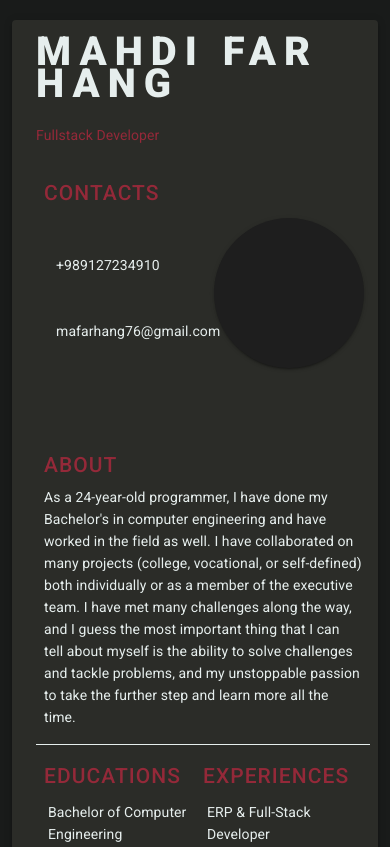
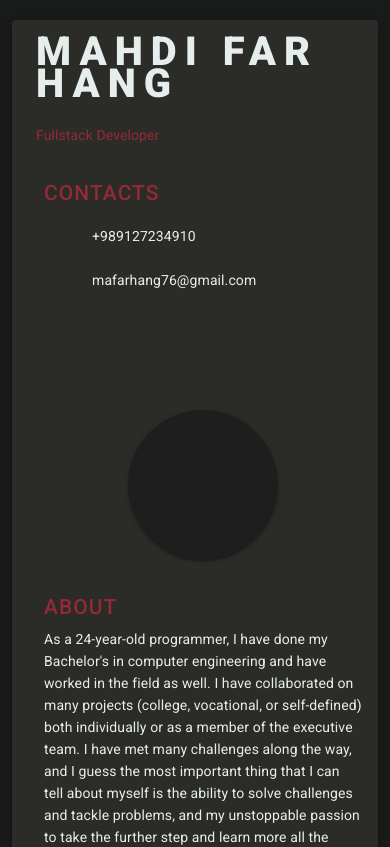
Before and after one commit to mahdifarhang/static-resume, a Nuxt app: page / in a window 390 px wide. Shown: the top 847 px of the page. Built offline with nearby package versions, Linux system fonts and the light colour scheme.

Commit message:
little responsiveness fix

```diff
--- a/pages/index.vue
+++ b/pages/index.vue
@@ -11,7 +11,7 @@
         <v-card-text class="ma-2">
           <v-row class="pa-2" justify="center">
             <v-col
-              cols="6"
+              cols="12"
               order="first"
               md="4"
               lg="4"
@@ -68,7 +68,7 @@
             </v-col>
             <v-col
               class="pa-3"
-              cols="6"
+              cols="12"
               lg="3"
               md="3"
               order="second"
```
